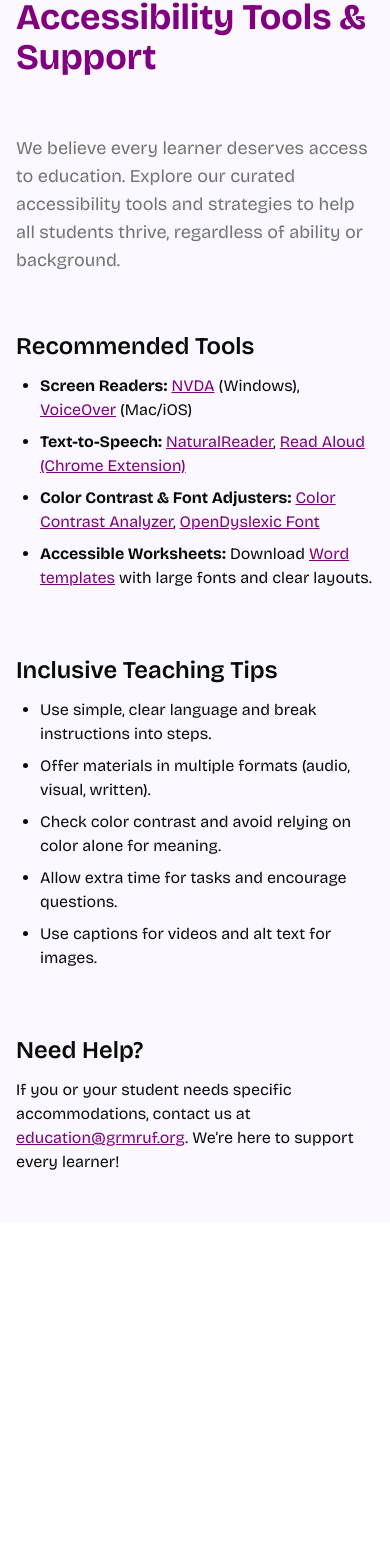
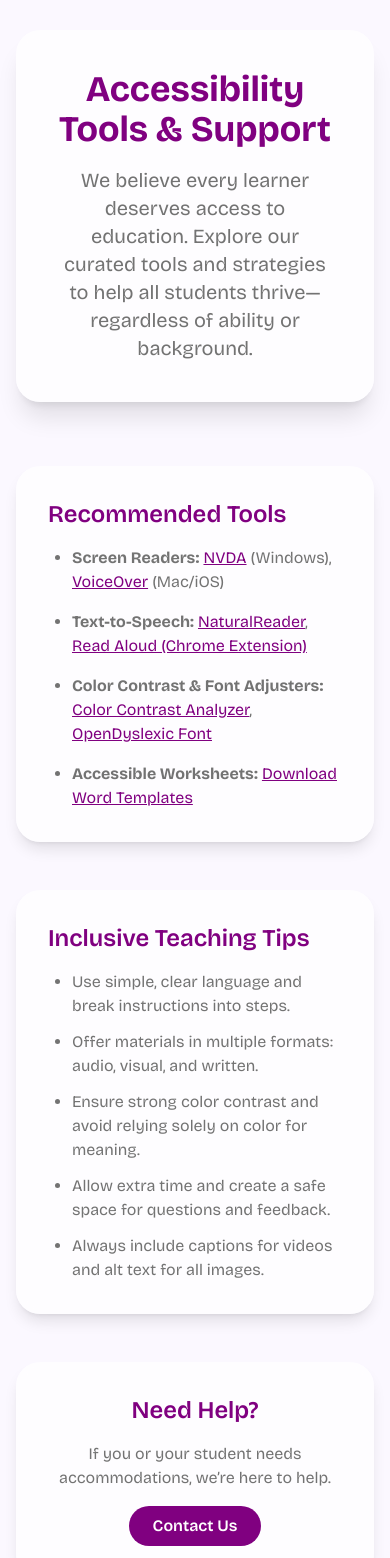
Before and after one commit to AndrewFesenko/grmr, a Next.js app: page /resources/accessibility in a window 390 px wide. Shown: the part 120-1678 px from the top of the page. Before the commit the page ends 1342 px from the top, so only its background shows below. Built offline with nearby package versions, Linux system fonts and the light colour scheme.

Commit message:
some changes

```diff
--- a/app/resources/accessibility/page.tsx
+++ b/app/resources/accessibility/page.tsx
@@ -1,46 +1,128 @@
-const AccessibilityPage = () => (
-    <main className="max-w-3xl mx-auto py-12 px-4">
-        <h1 className="text-4xl font-bold text-primary mb-6">Accessibility Tools & Support</h1>
-        <p className="text-lg text-muted-foreground mb-6">
-            We believe every learner deserves access to education. Explore our curated accessibility tools and strategies to help all students thrive, regardless of ability or background.
+'use client'
+
+import React, { useRef } from 'react'
+import { gsap } from 'gsap'
+import { ScrollTrigger } from 'gsap/ScrollTrigger'
+import { useGSAP } from '@gsap/react'
+
+gsap.registerPlugin(ScrollTrigger)
+
+const AccessibilityPage = () => {
+	const heroRef = useRef(null)
+	const toolsRef = useRef(null)
+	const tipsRef = useRef(null)
+	const helpRef = useRef(null)
+
+	useGSAP(() => {
+		[heroRef, toolsRef, tipsRef, helpRef].forEach((ref) => {
+			gsap.fromTo(
+				ref.current,
+				{ opacity: 0, y: 50 },
+				{
+					opacity: 1,
+					y: 0,
+					duration: 1.3,
+					scrollTrigger: {
+						trigger: ref.current,
+						start: 'top 80%',
+						toggleActions: 'play none none none',
+					},
+				}
+			)
+		})
+	}, [])
+
+	return (
+		<div className="w-full py-20 px-4">
+			{/* Hero Section */}
+			<section
+				ref={heroRef}
+				className="max-w-6xl mx-auto mb-16 bg-white/70 backdrop-blur-sm rounded-3xl p-10 shadow-xl text-center"
+			>
+				<h1 className="text-4xl font-bold text-primary mb-4">Accessibility Tools & Support</h1>
+				<p className="text-xl text-muted-foreground max-w-3xl mx-auto">
+					We believe every learner deserves access to education. Explore our curated tools and strategies to help all students thrive—regardless of ability or background.
 				</p>
+			</section>
 
-        <section className="mb-8">
-            <h2 className="text-2xl font-semibold mb-3">Recommended Tools</h2>
-            <ul className="list-disc pl-6 space-y-2">
+			{/* Recommended Tools */}
+			<section
+				ref={toolsRef}
+				className="max-w-6xl mx-auto mb-12 bg-white/70 backdrop-blur-sm rounded-3xl p-8 shadow-lg"
+			>
+				<h2 className="text-2xl font-semibold text-primary mb-4">Recommended Tools</h2>
+				<ul className="list-disc pl-6 space-y-4 text-muted-foreground">
 					<li>
-                    <strong>Screen Readers:</strong> <a href="https://www.nvaccess.org/" target="_blank" rel="noopener noreferrer" className="text-primary underline">NVDA</a> (Windows), <a href="https://www.apple.com/voiceover/info/guide/_1121.html" target="_blank" rel="noopener noreferrer" className="text-primary underline">VoiceOver</a> (Mac/iOS)
+						<strong>Screen Readers:</strong>{' '}
+						<a href="https://www.nvaccess.org/" target="_blank" rel="noopener noreferrer" className="text-primary underline hover:text-primary/80 transition">
+							NVDA
+						</a>{' '}
+						(Windows),{' '}
+						<a href="https://www.apple.com/voiceover/info/guide/_1121.html" target="_blank" rel="noopener noreferrer" className="text-primary underline hover:text-primary/80 transition">
+							VoiceOver
+						</a>{' '}
+						(Mac/iOS)
 					</li>
 					<li>
-                    <strong>Text-to-Speech:</strong> <a href="https://www.naturalreaders.com/online/" target="_blank" rel="noopener noreferrer" className="text-primary underline">NaturalReader</a>, <a href="https://chrome.google.com/webstore/detail/read-aloud-a-text-to-speec/hdhinadidafjejdhmfkjgnolgimiaplp" target="_blank" rel="noopener noreferrer" className="text-primary underline">Read Aloud (Chrome Extension)</a>
+						<strong>Text-to-Speech:</strong>{' '}
+						<a href="https://www.naturalreaders.com/online/" target="_blank" rel="noopener noreferrer" className="text-primary underline hover:text-primary/80 transition">
+							NaturalReader
+						</a>,{' '}
+						<a href="https://chrome.google.com/webstore/detail/read-aloud-a-text-to-speec/hdhinadidafjejdhmfkjgnolgimiaplp" target="_blank" rel="noopener noreferrer" className="text-primary underline hover:text-primary/80 transition">
+							Read Aloud (Chrome Extension)
+						</a>
 					</li>
 					<li>
-                    <strong>Color Contrast & Font Adjusters:</strong> <a href="https://chrome.google.com/webstore/detail/color-contrast-analyzer/dagdlcijhfbmgkjokkjicnnfimlebcll" target="_blank" rel="noopener noreferrer" className="text-primary underline">Color Contrast Analyzer</a>, <a href="https://chrome.google.com/webstore/detail/open-dyslexic-font/oonbghbmdpmhbhkhacgchhfnnnmloblo" target="_blank" rel="noopener noreferrer" className="text-primary underline">OpenDyslexic Font</a>
+						<strong>Color Contrast & Font Adjusters:</strong>{' '}
+						<a href="https://chrome.google.com/webstore/detail/color-contrast-analyzer/dagdlcijhfbmgkjokkjicnnfimlebcll" target="_blank" rel="noopener noreferrer" className="text-primary underline hover:text-primary/80 transition">
+							Color Contrast Analyzer
+						</a>,{' '}
+						<a href="https://chrome.google.com/webstore/detail/open-dyslexic-font/oonbghbmdpmhbhkhacgchhfnnnmloblo" target="_blank" rel="noopener noreferrer" className="text-primary underline hover:text-primary/80 transition">
+							OpenDyslexic Font
+						</a>
 					</li>
 					<li>
-                    <strong>Accessible Worksheets:</strong> Download <a href="/downloads/accessible-worksheet.docx" className="text-primary underline">Word templates</a> with large fonts and clear layouts.
+						<strong>Accessible Worksheets:</strong>{' '}
+						<a href="/downloads/accessible-worksheet.docx" className="text-primary underline hover:text-primary/80 transition">
+							Download Word Templates
+						</a>
 					</li>
 				</ul>
 			</section>
 
-        <section className="mb-8">
-            <h2 className="text-2xl font-semibold mb-3">Inclusive Teaching Tips</h2>
-            <ul className="list-disc pl-6 space-y-2">
+			{/* Inclusive Teaching Tips */}
+			<section
+				ref={tipsRef}
+				className="max-w-6xl mx-auto mb-12 bg-white/70 backdrop-blur-sm rounded-3xl p-8 shadow-lg"
+			>
+				<h2 className="text-2xl font-semibold text-primary mb-4">Inclusive Teaching Tips</h2>
+				<ul className="list-disc pl-6 space-y-3 text-muted-foreground">
 					<li>Use simple, clear language and break instructions into steps.</li>
-                <li>Offer materials in multiple formats (audio, visual, written).</li>
-                <li>Check color contrast and avoid relying on color alone for meaning.</li>
-                <li>Allow extra time for tasks and encourage questions.</li>
-                <li>Use captions for videos and alt text for images.</li>
+					<li>Offer materials in multiple formats: audio, visual, and written.</li>
+					<li>Ensure strong color contrast and avoid relying solely on color for meaning.</li>
+					<li>Allow extra time and create a safe space for questions and feedback.</li>
+					<li>Always include captions for videos and alt text for all images.</li>
 				</ul>
 			</section>
 
-        <section>
-            <h2 className="text-2xl font-semibold mb-3">Need Help?</h2>
-            <p>
-                If you or your student needs specific accommodations, contact us at <a href="mailto:education@grmruf.org" className="text-primary underline">education@grmruf.org</a>. We’re here to support every learner!
+			{/* Help Section */}
+			<section
+				ref={helpRef}
+				className="max-w-6xl mx-auto bg-white/70 backdrop-blur-sm rounded-3xl p-8 shadow-lg text-center"
+			>
+				<h2 className="text-2xl font-semibold text-primary mb-4">Need Help?</h2>
+				<p className="text-muted-foreground mb-4">
+					If you or your student needs accommodations, we’re here to help.
 				</p>
+				<a
+					href="mailto:education@grmruf.org"
+					className="inline-block px-6 py-2 bg-primary text-white rounded-full font-semibold hover:bg-primary/90 transition-all"
+				>
+					Contact Us
+				</a>
 			</section>
-    </main>
-);
+		</div>
+	)
+}
 
-export default AccessibilityPage;
+export default AccessibilityPage
--- a/app/resources/diagnostic-tests/page.tsx
+++ b/app/resources/diagnostic-tests/page.tsx
@@ -1,44 +1,111 @@
-const DiagnosticTestsPage = () => (
-    <main className="max-w-3xl mx-auto py-12 px-4">
-        <h1 className="text-4xl font-bold text-primary mb-6">Diagnostic Tests & Skill Assessments</h1>
-        <p className="text-lg text-muted-foreground mb-6">
-            Not sure where to start? Our diagnostic tests help identify strengths and areas for growth, so you can get the most out of tutoring.
+'use client'
+
+import React, { useRef } from 'react'
+import Link from 'next/link'
+import { gsap } from 'gsap'
+import { ScrollTrigger } from 'gsap/ScrollTrigger'
+import { useGSAP } from '@gsap/react'
+
+gsap.registerPlugin(ScrollTrigger)
+
+const DiagnosticTestsPage = () => {
+	const heroRef = useRef(null)
+	const testsRef = useRef(null)
+	const howItWorksRef = useRef(null)
+	const questionsRef = useRef(null)
+
+	useGSAP(() => {
+		const sections = [heroRef, testsRef, howItWorksRef, questionsRef]
+		sections.forEach((ref) => {
+			gsap.fromTo(
+				ref.current,
+				{ opacity: 0, y: 50 },
+				{
+					opacity: 1,
+					y: 0,
+					duration: 1.2,
+					scrollTrigger: {
+						trigger: ref.current,
+						start: 'top 95%',
+						toggleActions: 'play none none none',
+					},
+				}
+			)
+		})
+	}, [])
+
+	return (
+		<div className="w-full py-20 px-4">
+			<section
+				ref={heroRef}
+				className="max-w-6xl mx-auto mb-16 bg-white/70 backdrop-blur-sm rounded-3xl p-10 shadow-xl text-center"
+			>
+				<h1 className="text-4xl font-bold text-primary mb-4">Diagnostic Tests & Skill Assessments</h1>
+				<p className="text-xl text-muted-foreground max-w-3xl mx-auto">
+					Not sure where to start? Our diagnostic tests help identify strengths and areas for growth so you can get the most out of tutoring.
 				</p>
+			</section>
 
-        <section className="mb-8">
-            <h2 className="text-2xl font-semibold mb-3">Available Assessments</h2>
-            <ul className="list-disc pl-6 space-y-2">
+			<section
+				ref={testsRef}
+				className="max-w-6xl mx-auto mb-12 bg-white/70 backdrop-blur-sm rounded-3xl p-8 shadow-lg"
+			>
+				<h2 className="text-2xl font-semibold text-primary mb-4">Available Assessments</h2>
+				<ul className="list-disc pl-6 space-y-3 text-muted-foreground">
 					<li>
-                    <strong>Math Skills Check:</strong> <a href="/downloads/math-diagnostic.pdf" className="text-primary underline">Download PDF</a>
+						<strong>Math Skills Check:</strong>{' '}
+						<Link href="/downloads/math-diagnostic.pdf" className="text-primary underline">
+							Download PDF
+						</Link>
 					</li>
 					<li>
-                    <strong>Reading Comprehension:</strong> <a href="/downloads/reading-diagnostic.pdf" className="text-primary underline">Download PDF</a>
+						<strong>Reading Comprehension:</strong>{' '}
+						<Link href="/downloads/reading-diagnostic.pdf" className="text-primary underline">
+							Download PDF
+						</Link>
 					</li>
 					<li>
-                    <strong>Writing Sample:</strong> <a href="/downloads/writing-diagnostic.pdf" className="text-primary underline">Download PDF</a>
+						<strong>Writing Sample:</strong>{' '}
+						<Link href="/downloads/writing-diagnostic.pdf" className="text-primary underline">
+							Download PDF
+						</Link>
 					</li>
 					<li>
-                    <strong>ESL/Language Skills:</strong> <a href="/downloads/esl-diagnostic.pdf" className="text-primary underline">Download PDF</a>
+						<strong>ESL/Language Skills:</strong>{' '}
+						<Link href="/downloads/esl-diagnostic.pdf" className="text-primary underline">
+							Download PDF
+						</Link>
 					</li>
 				</ul>
 			</section>
 
-        <section className="mb-8">
-            <h2 className="text-2xl font-semibold mb-3">How It Works</h2>
-            <ol className="list-decimal pl-6 space-y-2">
+			<section
+				ref={howItWorksRef}
+				className="max-w-6xl mx-auto mb-12 bg-white/70 backdrop-blur-sm rounded-3xl p-8 shadow-lg"
+			>
+				<h2 className="text-2xl font-semibold text-primary mb-4">How It Works</h2>
+				<ol className="list-decimal pl-6 space-y-3 text-muted-foreground">
 					<li>Download and complete the relevant assessment(s).</li>
-                <li>Share your result`s with your tutor or coordinator.</li>
+					<li>Share your results with your tutor or coordinator.</li>
 					<li>We’ll use your results to create a personalized learning plan.</li>
 				</ol>
 			</section>
 
-        <section>
-            <h2 className="text-2xl font-semibold mb-3">Questions?</h2>
-            <p>
-                Unsure which test to take? <a href="mailto:education@grmruf.org" className="text-primary underline">Contact us</a> for guidance.
+			<section
+				ref={questionsRef}
+				className="max-w-6xl mx-auto bg-white/70 backdrop-blur-sm rounded-3xl p-8 shadow-lg"
+			>
+				<h2 className="text-2xl font-semibold text-primary mb-4">Questions?</h2>
+				<p className="text-muted-foreground">
+					Unsure which test to take?{' '}
+					<a href="mailto:education@grmruf.org" className="text-primary underline">
+						Contact us
+					</a>{' '}
+					for guidance.
 				</p>
 			</section>
-    </main>
-);
+		</div>
+	)
+}
 
-export default DiagnosticTestsPage;
+export default DiagnosticTestsPage
--- a/app/resources/tutorcruncher/page.tsx
+++ b/app/resources/tutorcruncher/page.tsx
@@ -1,39 +1,74 @@
-'use client';
+'use client'
 
-import { useEffect } from 'react';
+import { useEffect, useRef, useState } from 'react'
+import { gsap } from 'gsap'
+import { ScrollTrigger } from 'gsap/ScrollTrigger'
+import { useGSAP } from '@gsap/react'
+
+gsap.registerPlugin(ScrollTrigger)
 
 const TutorCruncherPage = () => {
+	const heroRef = useRef(null)
+	const aboutRef = useRef(null)
+	const widgetRef = useRef(null)
+	const carouselRef = useRef(null)
+
+	const [currentSlide, setCurrentSlide] = useState(0)
+
+	const slides = [
+		{
+			title: 'Step 1: Browse Tutors',
+			description: 'Explore available tutors based on your subject and needs.',
+			image: '/images/gif1.gif',
+		},
+		{
+			title: 'Step 2: Schedule Sessions',
+			description: 'Select times that work for you and book lessons easily.',
+			image: '/images/gif1.gif',
+		},
+		{
+			title: 'Step 3: Track Progress',
+			description: 'View session history and tutor feedback in one dashboard.',
+			image: '/images/gif1.gif',
+		},
+	]
+
+	const handlePrev = () => {
+		setCurrentSlide((prev) => (prev === 0 ? slides.length - 1 : prev - 1))
+	}
+
+	const handleNext = () => {
+		setCurrentSlide((prev) => (prev === slides.length - 1 ? 0 : prev + 1))
+	}
+
 	useEffect(() => {
-        const scriptId = 'tutorcruncher-socket-script';
+		const scriptId = 'tutorcruncher-socket-script'
 
 		const initSocket = () => {
 			if (typeof window !== 'undefined' && (window as any).socket) {
-                const socket = (window as any).socket;
-                // Subject grid widget
+				const socket = (window as any).socket
 				socket('f329e2bb144b832cfbfd', {
 					router_mode: 'history',
 					element: '#subject-filter',
 					mode: 'grid',
-                });
+				})
 			} else {
-                setTimeout(initSocket, 300);
+				setTimeout(initSocket, 300)
 			}
-        };
-
-        // Load socket script if not already loaded
-        if (!document.getElementById(scriptId)) {
-            const script = document.createElement('script');
-            script.id = scriptId;
-            script.src = 'https://cdn.tutorcruncher.com/socket/latest/socket.js';
-            script.async = true;
-            script.onload = initSocket;
-            document.body.appendChild(script);
-        } else {
-            initSocket();
 		}
 
-        // Inject custom style safely without breaking your app
-        const style = document.createElement('style');
+		if (!document.getElementById(scriptId)) {
+			const script = document.createElement('script')
+			script.id = scriptId
+			script.src = 'https://cdn.tutorcruncher.com/socket/latest/socket.js'
+			script.async = true
+			script.onload = initSocket
+			document.body.appendChild(script)
+		} else {
+			initSocket()
+		}
+
+		const style = document.createElement('style')
 		style.innerHTML = `
       #subject-filter select {
         width: 100% !important;
@@ -44,24 +79,136 @@ const TutorCruncherPage = () => {
         flex-direction: column;
         gap: 0.5rem;
       }
-    `;
-        document.head.appendChild(style);
+    `
+		document.head.appendChild(style)
 
 		return () => {
-            document.getElementById(scriptId)?.remove();
-            document.head.removeChild(style);
-        };
-    }, []);
+			document.getElementById(scriptId)?.remove()
+			document.head.removeChild(style)
+		}
+	}, [])
+
+	useGSAP(() => {
+		[heroRef, aboutRef, widgetRef, carouselRef].forEach((ref) => {
+			gsap.fromTo(
+				ref.current,
+				{ opacity: 0, y: 50 },
+				{
+					opacity: 1,
+					y: 0,
+					duration: 1.3,
+					scrollTrigger: {
+						trigger: ref.current,
+						start: 'top 80%',
+						toggleActions: 'play none none none',
+					},
+				}
+			)
+		})
+	}, [])
 
 	return (
-        <main className="max-w-5xl mx-auto py-12 px-4 space-y-16">
-            <section>
-                <h2 className="text-2xl font-semibold mb-4 text-center">Find the Perfect Tutor for You</h2>
-                <p className="text-muted-foreground text-center text-base mt-2">Browse by subject to connect with a dedicated tutor who fits your academic needs</p>
-                <div id="subject-filter" className="min-h-[600px] rounded-lg border" />
+		<div className="w-full py-20 px-4">
+			{/* Hero Section */}
+			<section
+				ref={heroRef}
+				className="max-w-6xl mx-auto mb-16 bg-white/70 backdrop-blur-sm rounded-3xl p-10 shadow-xl text-center"
+			>
+				<h1 className="text-4xl font-bold text-primary mb-4">TutorCruncher</h1>
+				<p className="text-xl text-muted-foreground max-w-3xl mx-auto">
+					An All-in-One Platform for Tutoring Management
+				</p>
 			</section>
-        </main>
-    );
-};
 
-export default TutorCruncherPage;
+			{/* About TutorCruncher */}
+			<section
+				ref={aboutRef}
+				className="max-w-6xl mx-auto mb-16 bg-white/70 backdrop-blur-sm rounded-3xl p-8 shadow-lg text-center"
+			>
+				<h2 className="text-2xl font-semibold text-primary mb-4">What is TutorCruncher?</h2>
+				<p className="text-muted-foreground mb-10 max-w-4xl mx-auto">
+					TutorCruncher helps us match students with qualified tutors, manage schedules, track progress, and
+					keep communication simple—all in one place. It's the tool we use to make your tutoring experience smooth and personalized.
+				</p>
+
+				{/* Feature Bubbles */}
+				<div className="grid grid-cols-1 sm:grid-cols-2 md:grid-cols-2 lg:grid-cols-4 gap-6 text-left">
+					{[
+						{
+							title: 'Efficient Matching',
+							description: 'Connect with tutors based on subject, grade level, and availability.',
+						},
+						{
+							title: 'Flexible Scheduling',
+							description: 'View real-time availability and request recurring weekly sessions.',
+						},
+						{
+							title: 'Progress Tracking',
+							description: 'Stay updated with reports, messages, and session history in one dashboard.',
+						},
+						{
+							title: 'Personalized Learning',
+							description: "Customize your sessions around your student's schedule and needs.",
+						},
+					].map((item, index) => (
+						<div
+							key={index}
+							className="bg-white rounded-2xl shadow-md p-6 hover:shadow-lg hover:border-primary/30 border border-border transition-all duration-300 flex flex-col justify-center text-center min-h-[170px]"
+						>
+							<p className="text-[#86198f] font-semibold mb-2">{item.title}</p>
+							<p className="text-muted-foreground">{item.description}</p>
+						</div>
+					))}
+				</div>
+			</section>
+
+			{/* Workflow Carousel */}
+			<section
+				ref={carouselRef}
+				className="max-w-6xl mx-auto mb-16 bg-white/70 backdrop-blur-sm rounded-3xl p-8 shadow-lg text-center"
+			>
+				<h2 className="text-2xl font-semibold text-primary mb-6">How to Get Started</h2>
+
+				<div className="relative flex flex-col items-center">
+					<img
+						src={slides[currentSlide].image}
+						alt={slides[currentSlide].title}
+						className="rounded-xl mb-6 w-full max-w-xl border border-border"
+					/>
+					<p className="text-xl text-[#86198f] font-semibold mb-2">{slides[currentSlide].title}</p>
+					<p className="text-muted-foreground max-w-2xl">{slides[currentSlide].description}</p>
+
+					{/* Arrows */}
+					<div className="flex gap-4 mt-6">
+						<button
+							onClick={handlePrev}
+							className="px-4 py-2 bg-[#f3e8ff] text-[#86198f] rounded-full font-semibold hover:bg-[#e9d5ff] transition"
+						>
+							← Prev
+						</button>
+						<button
+							onClick={handleNext}
+							className="px-4 py-2 bg-[#f3e8ff] text-[#86198f] rounded-full font-semibold hover:bg-[#e9d5ff] transition"
+						>
+							Next →
+						</button>
+					</div>
+				</div>
+			</section>
+
+			{/* TutorCruncher Widget */}
+			<section
+				ref={widgetRef}
+				className="max-w-6xl mx-auto bg-white/70 backdrop-blur-sm rounded-3xl p-8 shadow-lg"
+			>
+				<h2 className="text-2xl font-semibold mb-4 text-center text-primary">Find the Perfect Tutor for You</h2>
+				<p className="text-muted-foreground text-center mb-8">
+					Browse by subject to connect with a dedicated tutor who fits your academic needs.
+				</p>
+				<div id="subject-filter" className="min-h-[600px] rounded-lg border border-border" />
+			</section>
+		</div>
+	)
+}
+
+export default TutorCruncherPage
--- a/package.json
+++ b/package.json
@@ -15,7 +15,7 @@
     "@radix-ui/react-slot": "^1.2.3",
     "class-variance-authority": "^0.7.1",
     "clsx": "^2.1.1",
-    "framer-motion": "^12.16.0",
+    "framer-motion": "^12.18.1",
     "gsap": "^3.13.0",
     "lucide-react": "^0.513.0",
     "next": "15.3.3",
```
Also changed, not shown: public/images/gif1.gif (added), 1 other file (tests, documents, lock files or other folders). Lines whose indentation alone changed are shown as unchanged.
